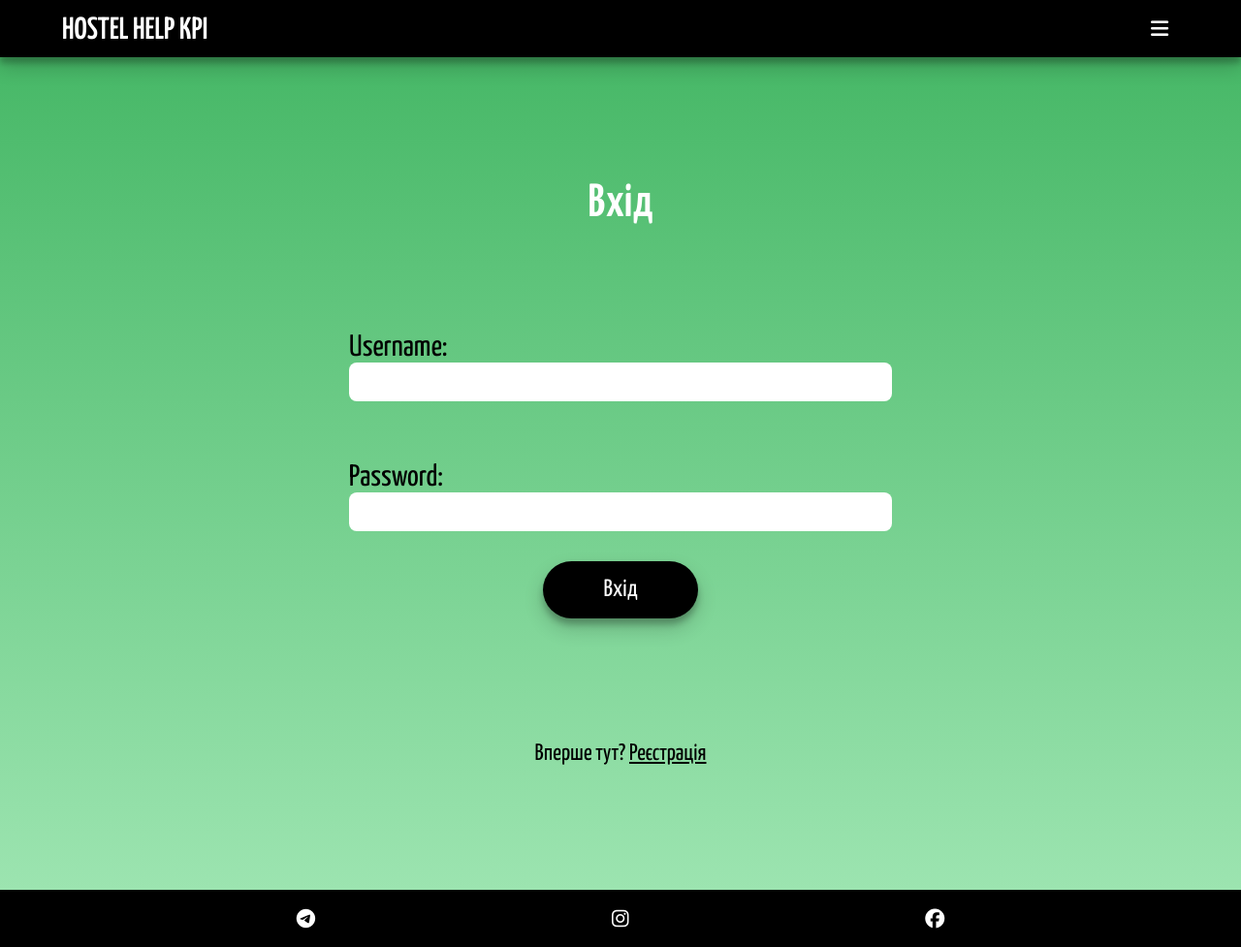
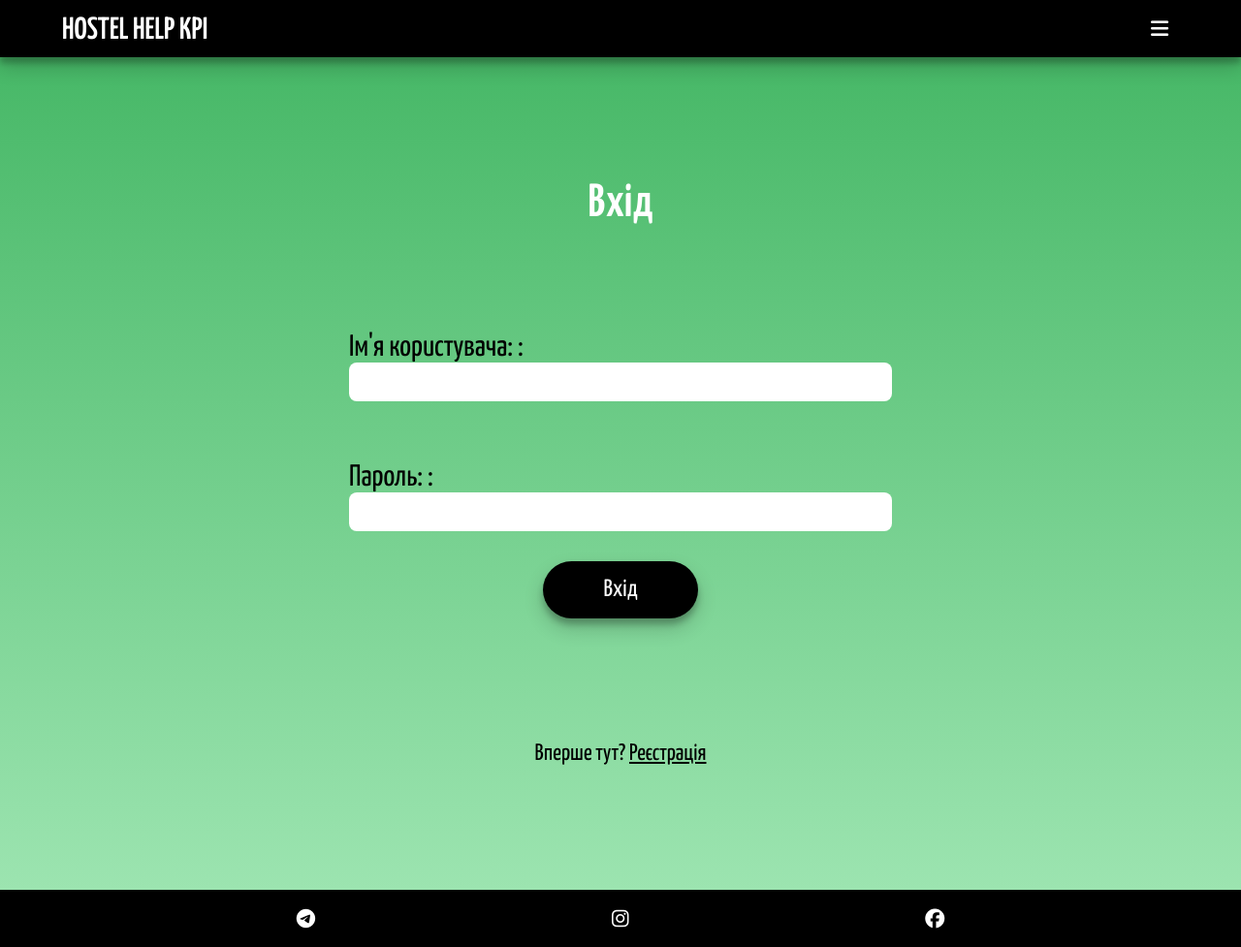
Before and after one commit to qsevenn/hostel-help, a Django app: page /login/ in a window 1280 px wide. Shown: the whole page at 97% size. Run offline with Django 4.2, Linux system fonts and the light colour scheme; some libraries are stand-ins or nearby versions.

Commit message:
українізація логіну + повідомлень з помилками в логіні і реєстрації

```diff
--- a/hostel_help/forms.py
+++ b/hostel_help/forms.py
@@ -1,5 +1,5 @@
 from django import forms
-from django.contrib.auth.forms import UserCreationForm
+from django.contrib.auth.forms import UserCreationForm, AuthenticationForm
 from django.contrib.auth.models import User
 from django.core.exceptions import ValidationError
 from django.contrib.auth import get_user_model
@@ -10,7 +10,9 @@ class UserRegistrationForm(UserCreationForm):
     first_name = forms.CharField(max_length=101)
     last_name = forms.CharField(max_length=101)
     email = forms.EmailField(required=True)
-
+    error_messages = {
+        'password_mismatch': 'Паролі не співпадають.'
+    }
     class Meta:
         model = User
         fields = ['username', 'first_name', 'last_name', 'email', 'password1', 'password1']
@@ -26,8 +28,8 @@ class UserRegistrationForm(UserCreationForm):
     def clean(self):
         email = self.cleaned_data.get('email')
         if User.objects.filter(email=email).exists():
-            self.add_error('email', "Email exists")
-            raise forms.ValidationError("Email exists")
+            self.add_error('email', "Електронна пошта занята.")
+            raise forms.ValidationError("Електронна пошта занята.")
 
         return self.cleaned_data
 
@@ -35,11 +37,21 @@ class UserRegistrationForm(UserCreationForm):
         data = self.cleaned_data['username']
         user_model = get_user_model()
         if user_model.objects.filter(username=data).exists():
-            raise ValidationError("Username already exists")
+            raise ValidationError("Ім'я користувача заняте.")
 
         # Always return a value to use as the new cleaned data, even if
         # this method didn't change it.
         return data
+
+
+class CustomAuthenticationForm(AuthenticationForm):
+    username = forms.CharField(max_length=254, label='Ім\'я користувача: ')
+    password = forms.CharField(label='Пароль: ', widget=forms.PasswordInput)
+
+    error_messages = {
+        'invalid_login': 'Введіть коректне ім\'я користувача і пароль',
+        'inactive': 'Цей аккаунт неактивний.'
+    }
 
 
 class ReportForm(forms.ModelForm):
--- a/hostel_help/urls.py
+++ b/hostel_help/urls.py
@@ -5,7 +5,7 @@ from . import views
 urlpatterns = [
     path('', views.index, name='index'),
     path('register/', views.register, name='register'),
-    path('login/', auth_views.LoginView.as_view(template_name='login.html'), name='login'),
+    path('login/', views.CustomLoginView.as_view(template_name='login.html'), name='login'),
     path('logout/', auth_views.LogoutView.as_view(template_name='logout.html'), name='logout'),
     path('profile/', views.profile, name='profile'),
     path('report/', views.report, name='report'),
--- a/hostel_help/views.py
+++ b/hostel_help/views.py
@@ -2,9 +2,13 @@ from django.shortcuts import render, redirect
 from django.http import HttpResponse
 from django.contrib import messages
 from django.contrib.auth.models import User
-from .forms import UserRegistrationForm, ReportForm
+from django.contrib.auth.views import LoginView
+from .forms import UserRegistrationForm, ReportForm, CustomAuthenticationForm
 # from .models import Report, Contact
 
+
+class CustomLoginView(LoginView):
+    authentication_form = CustomAuthenticationForm
 
 def index(request):
     return render(request, 'index.html')
--- a/templates/login.html
+++ b/templates/login.html
@@ -12,6 +12,11 @@
             {% csrf_token %}
             {% for field in form %}
                 <p>{{ field.label }}: {{ field }}</p>
+
+                {% for error in field.errors %}
+                    <small style="color: red">{{ error }}</small><br>
+                {% endfor %}
+
             {% endfor %}
             <button type="submit" class="enter-button">Вхід</button>
         </form>
```
